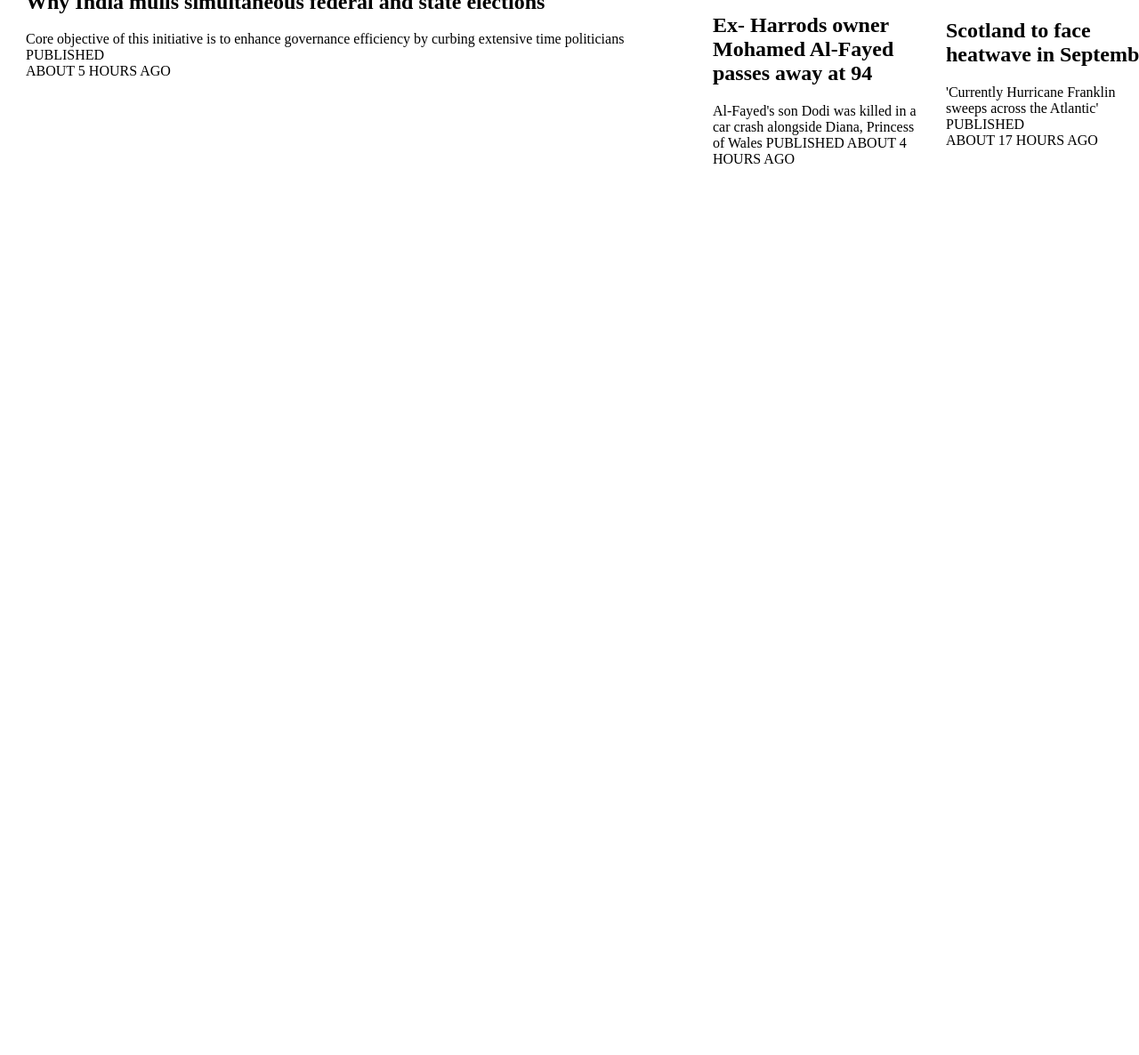
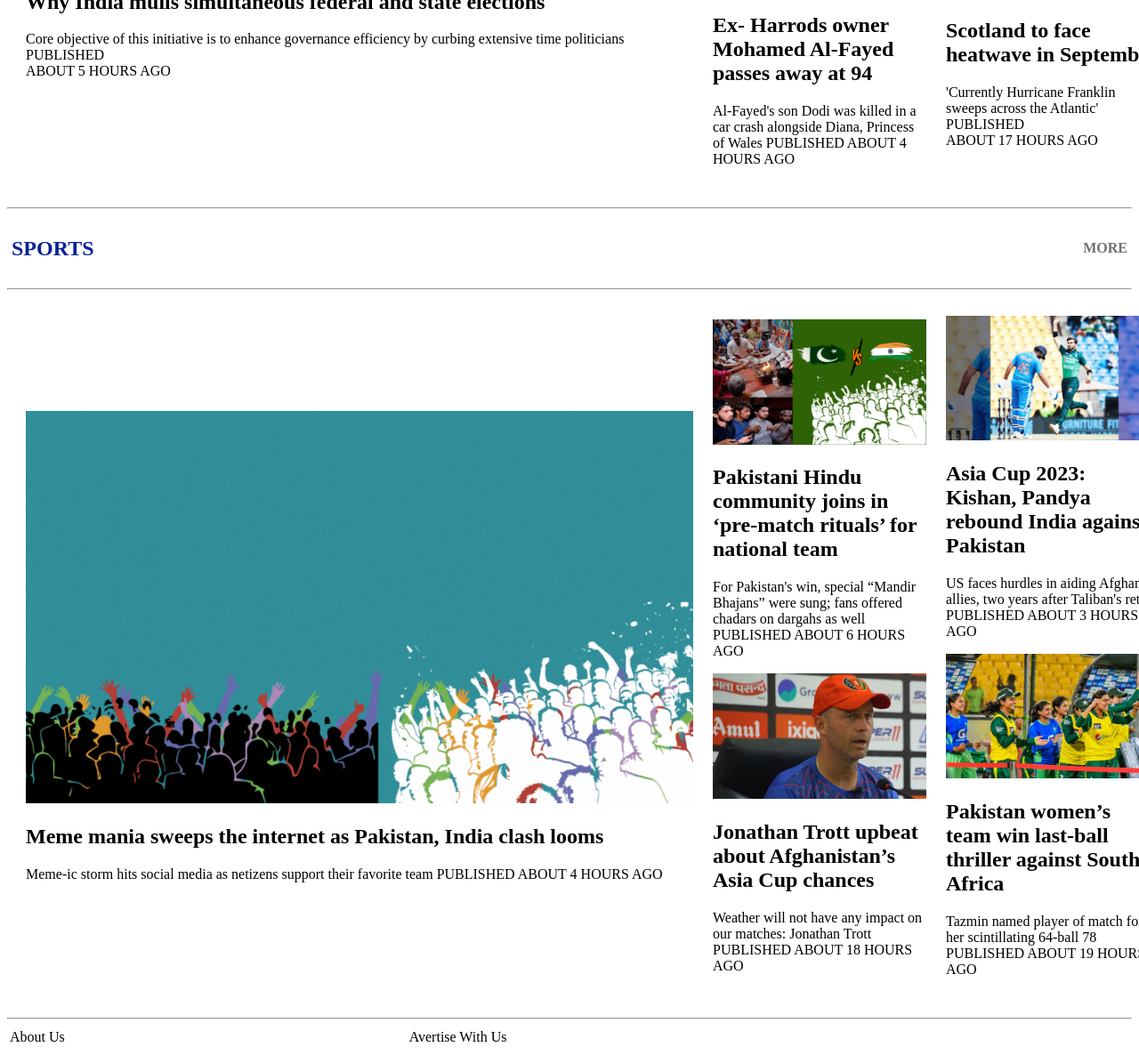
Before and after one commit to zeeshanaslam342/html-assignment-no-08_samma-news_landing-page, a plain HTML site: page index.html in a window 1280 px wide. Shown: the part 3638-4824 px from the top of the page at 89% size. Before the commit the page ends 3871 px from the top, so only its background shows below. Drawn offline with Linux system fonts and the light colour scheme.

Commit message:
add more news section

```diff
--- a/index.html
+++ b/index.html
@@ -290,6 +290,62 @@
             </table>
         </center>
     </section>
+    <section class="sports">
+        <center>
+            <hr>
+            <table width="1260">
+                <tr>
+                    <td width="50%">
+                        <h1 style="color:#0A2295;">SPORTS</h1>
+                    </td>
+                    <td width="50%" align="right">
+                        <h4 style="color: rgb(114, 114, 114);">MORE</h4>
+                    </td>
+                </tr>
+            </table>
+            <hr>
+            <table width="1300" cellspacing="20">
+                <tr>
+                    <td width="60%">
+                        <img src="./img/pak-india-match.gif" alt="" width="750">
+                        <h2>Meme mania sweeps the internet as Pakistan, India clash looms</h2>
+                        <p>Meme-ic storm hits social media as netizens support their favorite team PUBLISHED ABOUT 4 HOURS AGO</p>
+                    </td>
+                    <td width="20%">
+                        <img src="./img/pakistani-hindu-community.png" alt="" width="240">
+                        <h2>Pakistani Hindu  community joins in  ‘pre-match rituals’ for  national team</h2>
+                        <p>For Pakistan's win, special “Mandir <br> Bhajans” were sung; fans offered <br> chadars on dargahs as well PUBLISHED  ABOUT 6 HOURS AGO</p>
+                        <img src="./img/jonathan.jpg" alt="" width="240">
+                        <h2>Jonathan Trott upbeat  about Afghanistan’s  Asia Cup chances</h2>
+                        <p>Weather will not have any impact  on our matches: Jonathan Trott  PUBLISHED ABOUT 18 HOURS AGO</p>
+                    </td>
+                    <td width="20%">
+                        <img src="./img/asia-cup.png" alt="" width="240">
+                        <h2>Asia Cup 2023: Kishan,  Pandya rebound India  against Pakistan</h2>
+                        <p>US faces hurdles in aiding Afghan  allies, two years after Taliban's  return
+                            PUBLISHED ABOUT 3 HOURS AGO</p>
+                        <img src="./img/women-cricket-team.jpg" alt="" width="240" height="140">
+                        <h2>Pakistan women’s team win last-ball thriller against South Africa</h2>
+                        <p>Tazmin named player of match for her scintillating 64-ball 78 PUBLISHED ABOUT 19 HOURS AGO</p>
+                    </td>
+                </tr>
+            </table>
+        </center>
+    </section>
+    <hr>
+    <footer>
+        <center>
+            <table width="1300">
+                <tr>
+                    <td>About Us</td>
+                    <td>Avertise With Us</td>
+                    <td></td>
+                    <td></td>
+                    <td></td>
+                    <td></td>
+                </tr>
+            </table>
+        </center>
+    </footer>
 </body>
-
 </html>
```
Also changed, not shown: img/asia-cup.png (added), img/jonathan.jpg (added), img/pak-india-match.gif (added), img/pakistani-hindu-community.png (added), img/women-cricket-team.jpg (added).
